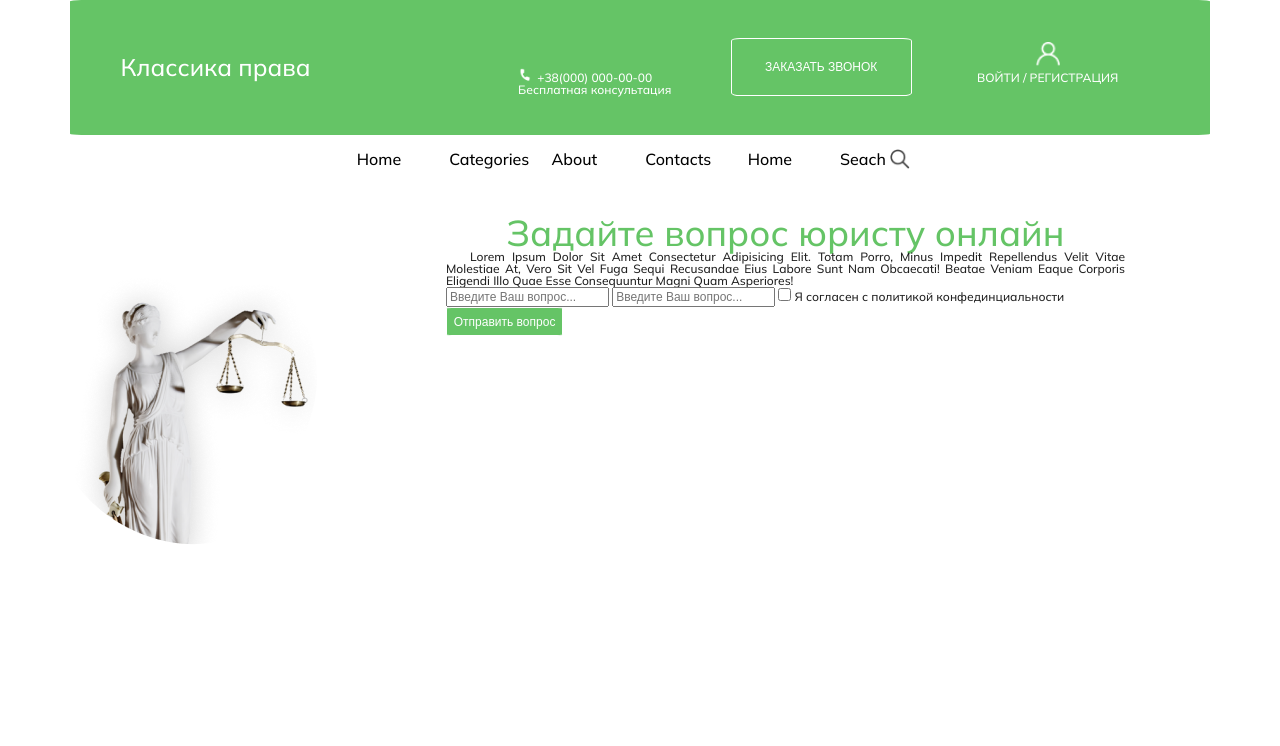
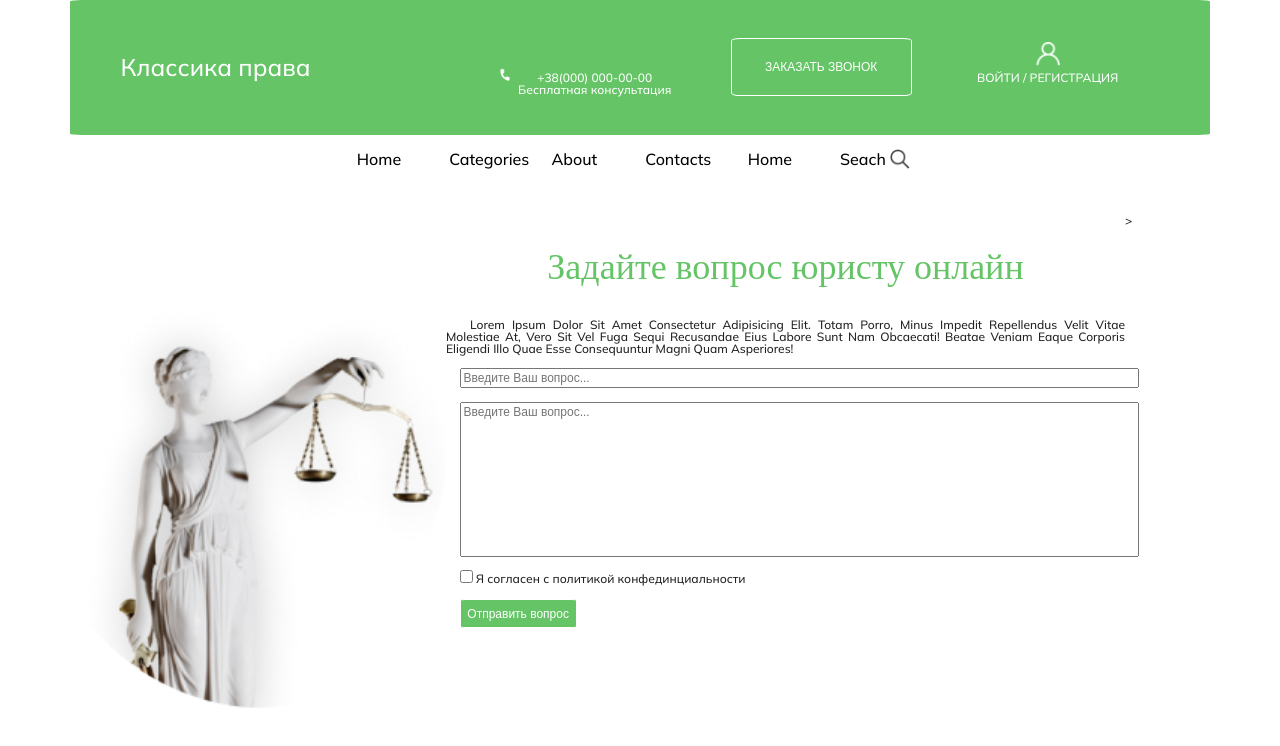
Before and after one commit to ASpudka/Green-Site-2.0, a plain HTML site: page index.html in a window 1280 px wide. Drawn offline with Linux system fonts and the light colour scheme; a web font is replaced by a local one.

Commit message:
Setting form & h2

```diff
--- /dev/null
+++ b/assets/css/font.css
@@ -0,0 +1,14 @@
+@font-face {
+  font-family: 'TrajanPro';
+  src: url(./../fonts/TrajanPro-Bold.woff);
+
+}
+@font-face {
+  font-family: 'TrajanPro';
+  src: url(./../fonts/TrajanPro-Regular.woff);
+
+}
+@font-face {
+  font-family: 'TrajanPro';
+  src: url(./../fonts/TrajanPro3Regular.ttf);
+}
--- a/assets/css/header.css
+++ b/assets/css/header.css
@@ -24,7 +24,7 @@
 
   position: relative;
   top: 30px;
-  right: 60px;
+  right: 80px;
 
   background-size: 32px;
   background-image: url(./../images/icon/phone.png);
--- a/assets/css/info-section.css
+++ b/assets/css/info-section.css
@@ -1,10 +1,44 @@
+.stela {
+  width: 100%;
+}
 
 
+.info-header {
+  padding: 5%;
 
+  font-family: TrajanPro-Regular;
+  font-size: 3rem;
+}
+.user-online{
+  background-color: var(--main-color);
+  border: 1px solid #999292;
+  border-radius: 50%;
+  color: var(--);
+}
+.user{
+  width: 32px;
+  height: 32px;
+  background-size: 32px;
+  background-position: center;
 
+  background-image: url(./../images/icon/man.png);
+}
+
+form > * {
+  display: block;
+  margin: 2%;
+
+}
+.tema-qwestion, .massege-gwestion{
+  width: 100%;
+  }
+.massege-gwestion{
+  padding-bottom: 20%;
+}
 @media screen and (max-width: 768px) {
- .stela-big-point{
+  .stela-big-point {
     display: none;
+
   }
 }
 
--- a/index.html
+++ b/index.html
@@ -11,6 +11,7 @@
       href="https://fonts.googleapis.com/css2?family=Mulish:ital,wght@0,200;0,300;0,500;0,600;0,800;0,900;1,200;1,300;1,400;1,500;1,600;1,700;1,800;1,900&family=Water+Brush&display=swap"
       rel="stylesheet"
     />
+    <link rel="stylesheet" href="./assets/css/font.css">
     <link rel="stylesheet" href="./assets/css/reset.css" />
     <link rel="stylesheet" href="./assets/css/grid.css" />
     <link rel="stylesheet" href="./assets/css/style.css" />
@@ -102,27 +103,26 @@
     <section class="online-qwestoin container">
       <div class="row">
         <picture class="stela-big-point col-md-4">
-          <img src="./assets/images/stela.png" alt=""
+          <img src="./assets/images/stela.png" alt="stela" class="stela"
         /></picture>
         <div class="col-md-7">
           <h2 class="info-header"> Задайте вопрос юристу онлайн</h2>
-          <p class="format-text"
-            >Lorem ipsum dolor sit amet consectetur adipisicing elit. Totam
+           <p class="format-text"> Lorem ipsum dolor sit amet consectetur adipisicing elit. Totam
             porro, minus impedit repellendus velit vitae molestiae at, vero sit
             vel fuga sequi recusandae eius labore sunt nam obcaecati! Beatae
             veniam eaque corporis eligendi illo quae esse consequuntur magni
             quam asperiores!</p>
           <picture class="stela-small-point">
-            <img src="./assets/images/stela.png" alt=""
-          /></picture>
+            <img src="./assets/images/stela.png" alt="stela" class="stela"/></picture>
             <form action="#" method="get">
-              <input type="text" placeholder="Введите Ваш вопрос..." />
-              <input type="text" placeholder="Введите Ваш вопрос..." />
+              <input type="text" placeholder="Введите Ваш вопрос..." class="tema-qwestion"/>
+              <input type="text" placeholder="Введите Ваш вопрос..." class="massege-gwestion" />
               <label for=""
                 ><input type="checkbox" /> Я согласен с политикой
                 конфединциальности</label>
               <button class="btn">Отправить вопрос</button>
             </form>
+          </div>>
           </div>
         </div>
       </div>
```
